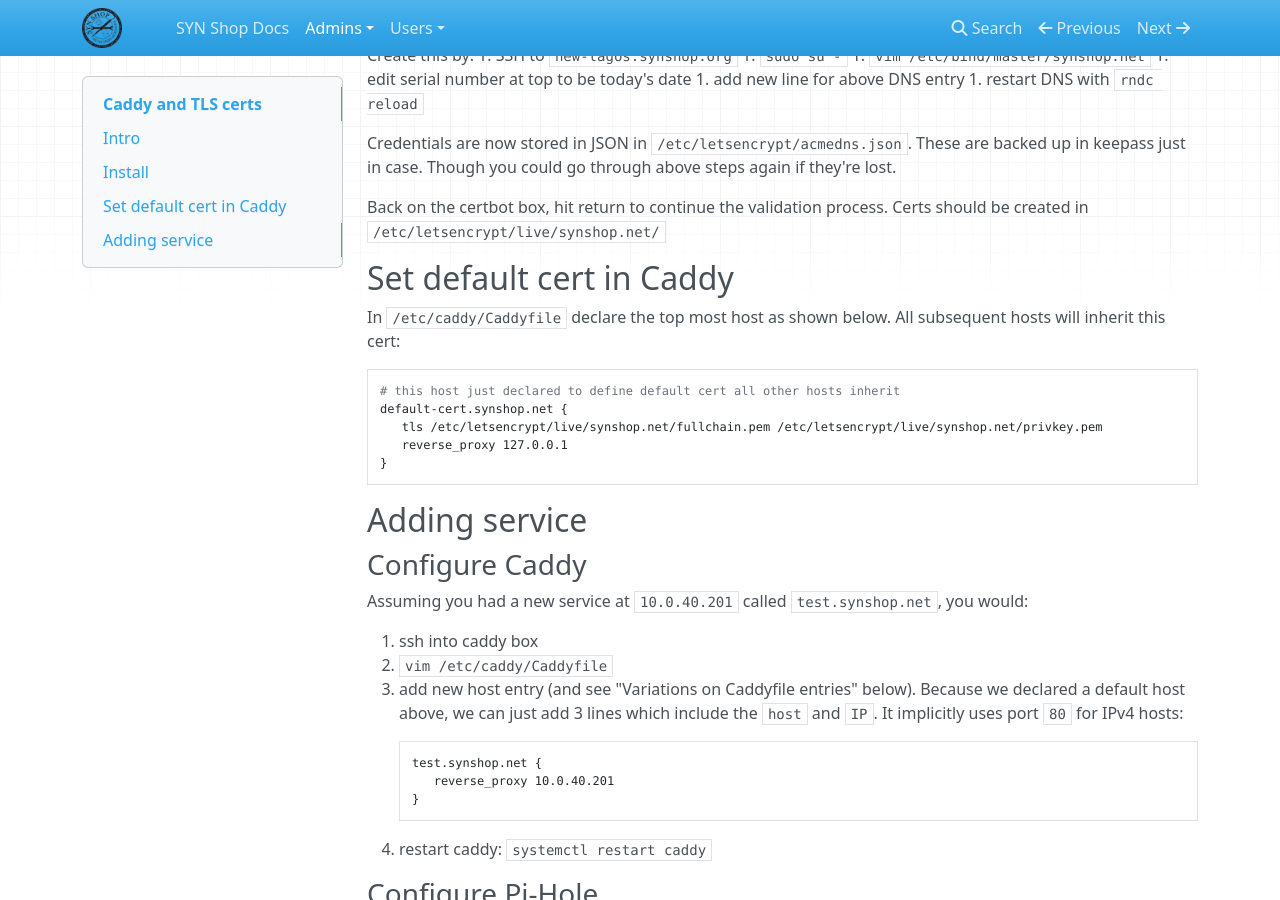
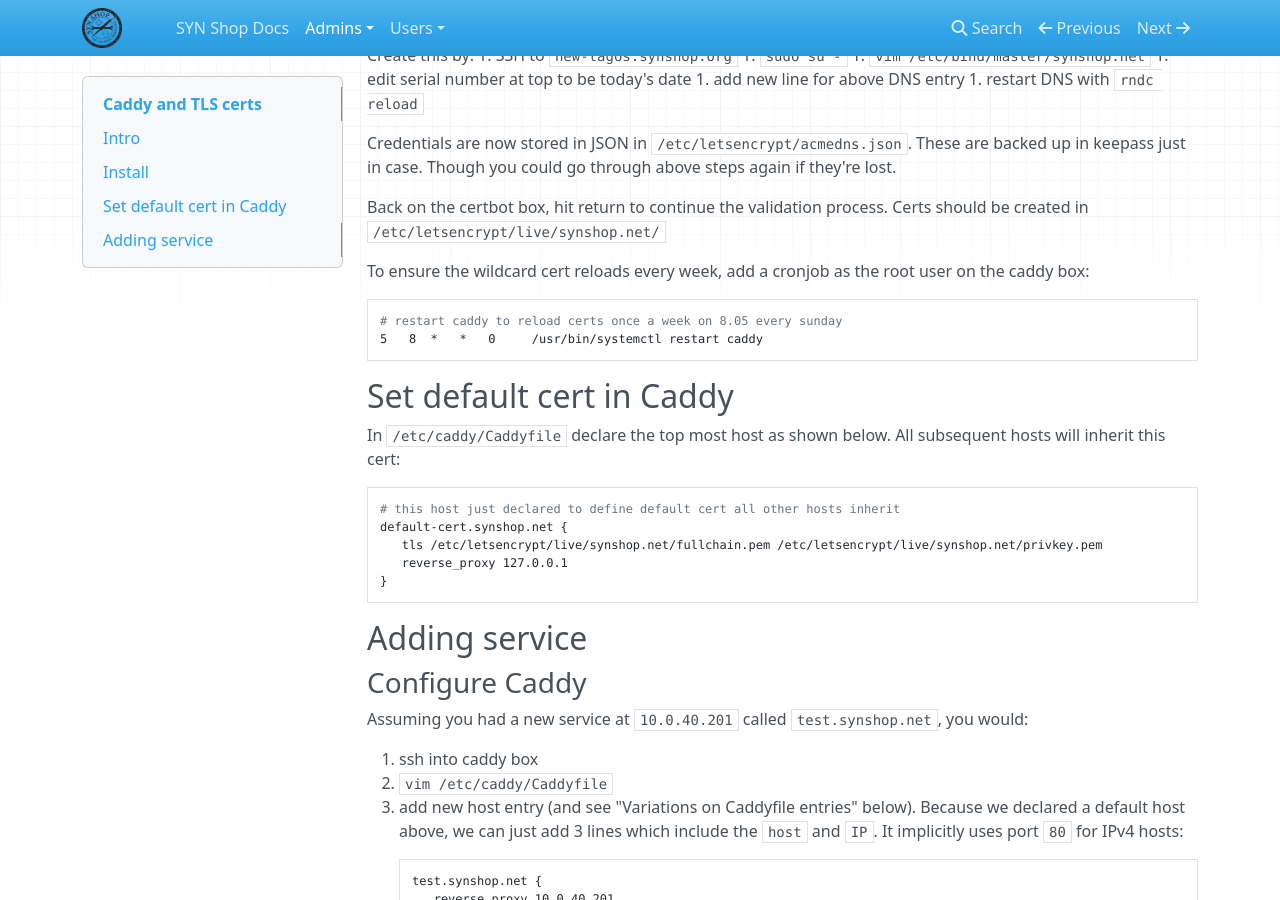
Before and after one commit to synshop/rtfm, an MkDocs documentation site: the page built from docs/admins/Caddy and TLS certs.md, in a window 1280 px wide and 900 px high, scrolled down 1299 px. Built offline with MkDocs 1.6.1, drawn with Linux system fonts in a browser that asks for light colours; nearby versions of some CDN libraries.

Commit message:
Update Caddy and TLS certs.md

````diff
--- a/docs/admins/Caddy and TLS certs.md
+++ b/docs/admins/Caddy and TLS certs.md
@@ -79,6 +79,13 @@
 Back on the certbot box, hit return to continue the validation process. Certs should
 be created in `/etc/letsencrypt/live/synshop.net/`
 
+To ensure the wildcard cert reloads every week, add a cronjob as the root user on the caddy box:
+
+```
+# restart caddy to reload certs once a week on 8.05 every sunday
+5   8  *   *   0     /usr/bin/systemctl restart caddy
+```
+
 ## Set default cert in Caddy
 
 In `/etc/caddy/Caddyfile` declare the top most host as shown below.  All subsequent hosts will inherit this cert:
````
